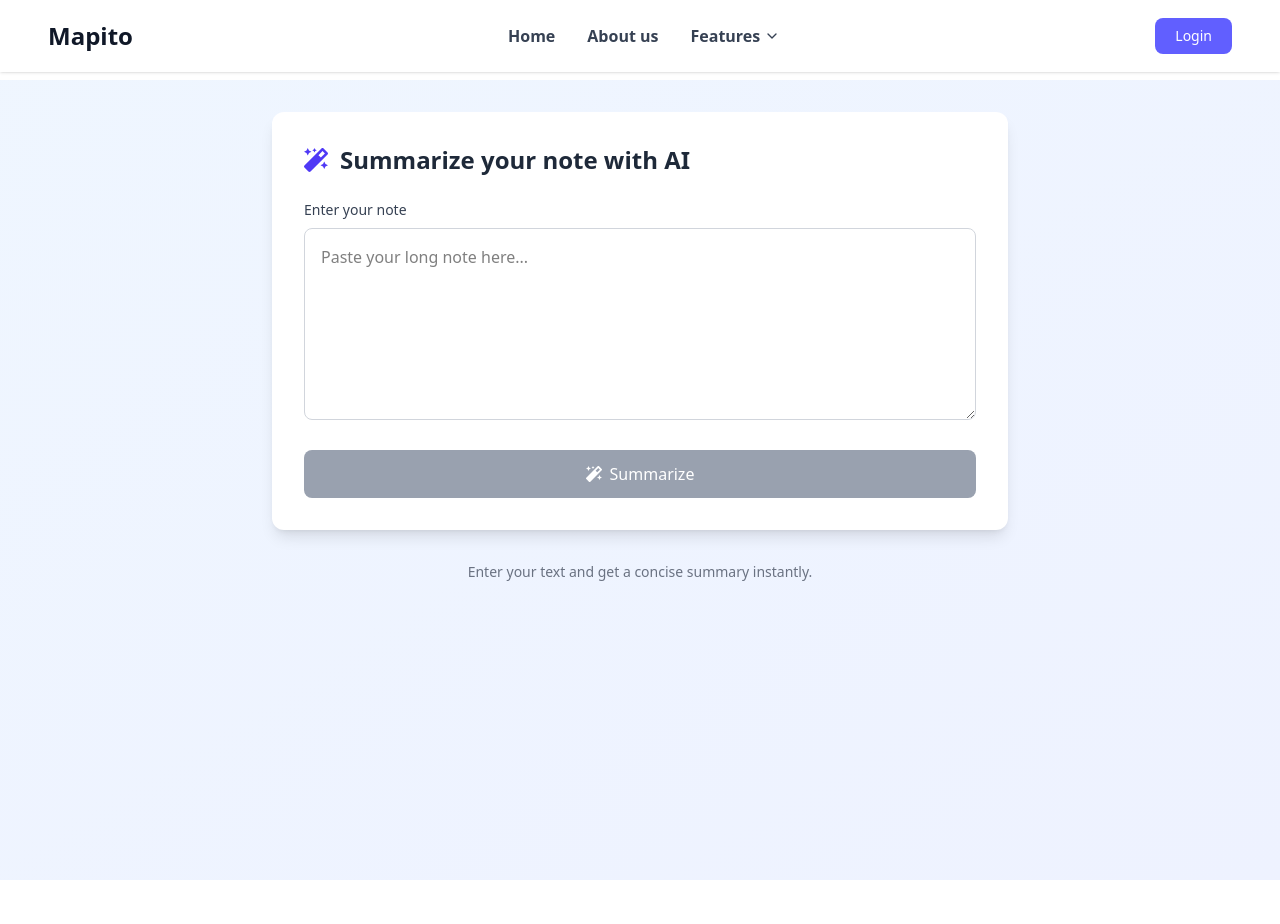
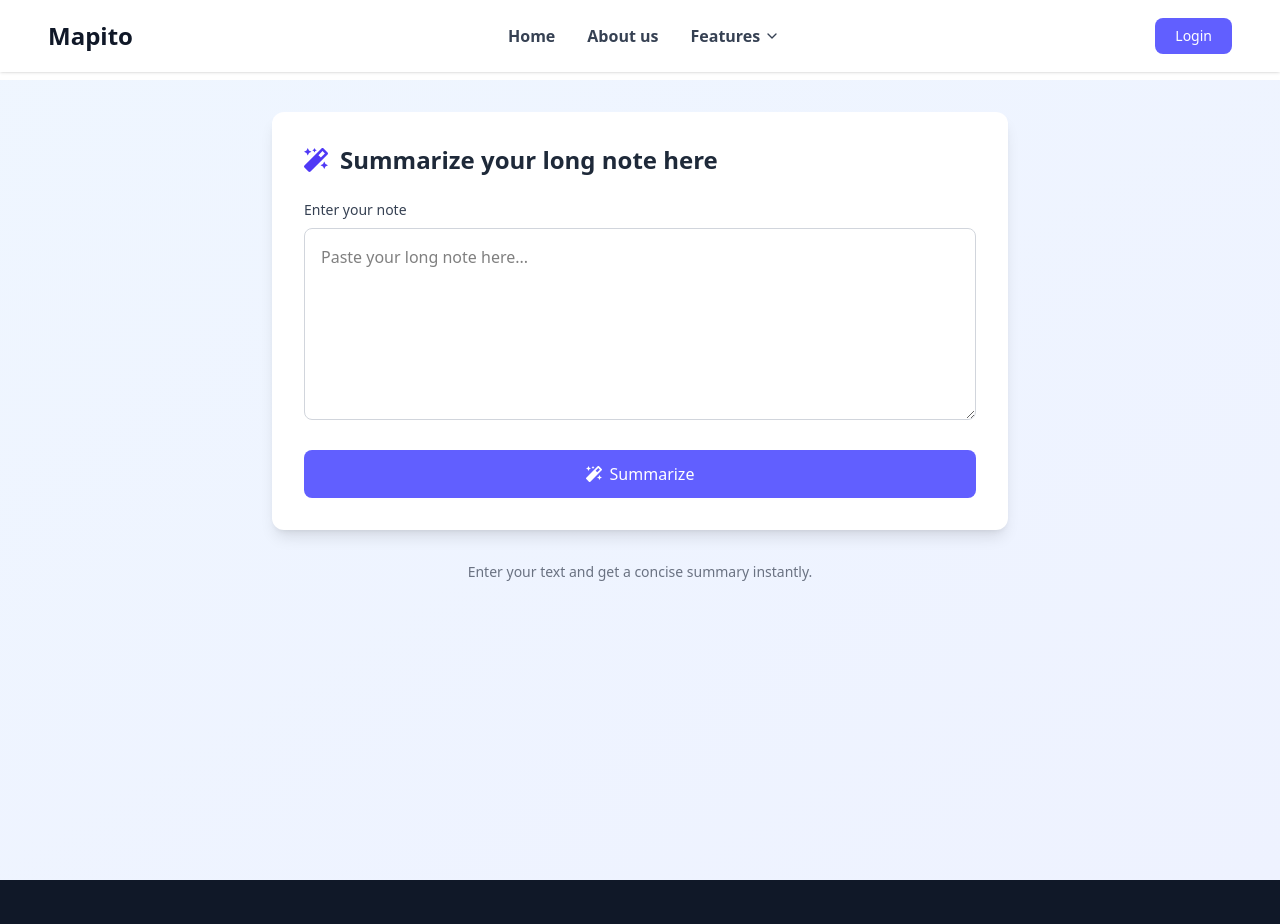
Before and after one commit to wintwah243/Mapito, a React (Vite) app in the folder mapito/: page /summarize in a window 1280 px wide. Shown: the top 924 px of the page. Before the commit the page ends 880 px from the top, so only its background shows below. Built offline with nearby package versions, Linux system fonts and the light colour scheme.

Commit message:
add footer and UI update

```diff
--- a/mapito/src/components/SummarizeNote.jsx
+++ b/mapito/src/components/SummarizeNote.jsx
@@ -1,6 +1,7 @@
 import React, { useState } from 'react';
 import Navbar from './Navbar';
 import { FaMagic, FaSpinner, FaExclamationTriangle, FaCopy, FaCheck } from 'react-icons/fa';
+import Footer from './Footer';
 
 function SummarizeNote() {
   const [note, setNote] = useState('');
@@ -82,6 +83,7 @@ function SummarizeNote() {
   };
 
   return (
+    <section>
     <div className="min-h-screen bg-gradient-to-br from-blue-50 to-indigo-50 mt-20">
       <Navbar />
       <div className="max-w-3xl mx-auto px-4 py-8">
@@ -89,7 +91,7 @@ function SummarizeNote() {
           <div className="p-6 md:p-8">
             <div className="flex items-center mb-6">
               <FaMagic className="text-indigo-600 text-2xl mr-3" />
-              <h2 className="text-2xl font-bold text-gray-800">Summarize your note with AI</h2>
+              <h2 className="text-2xl font-bold text-gray-800">Summarize your long note here</h2>
             </div>
 
             <div className="mb-6">
@@ -108,7 +110,7 @@ function SummarizeNote() {
             <button
               onClick={handleSummarize}
               disabled={loading || !note.trim()}
-              className={`flex items-center justify-center w-full px-6 py-3 rounded-lg font-medium text-white transition-all ${
+              className={`flex items-center justify-center w-full bg-indigo-500 px-6 py-3 rounded-lg font-medium text-white transition-all ${
                 loading || !note.trim()
                   ? 'bg-gray-400 cursor-not-allowed'
                   : 'bg-gray-900 hover:bg-indigo-700 shadow-md hover:shadow-lg'
@@ -174,6 +176,9 @@ function SummarizeNote() {
         </div>
       </div>
     </div>
+    {/* Footer section */}
+     <Footer />
+    </section>
   );
 }
 
```
